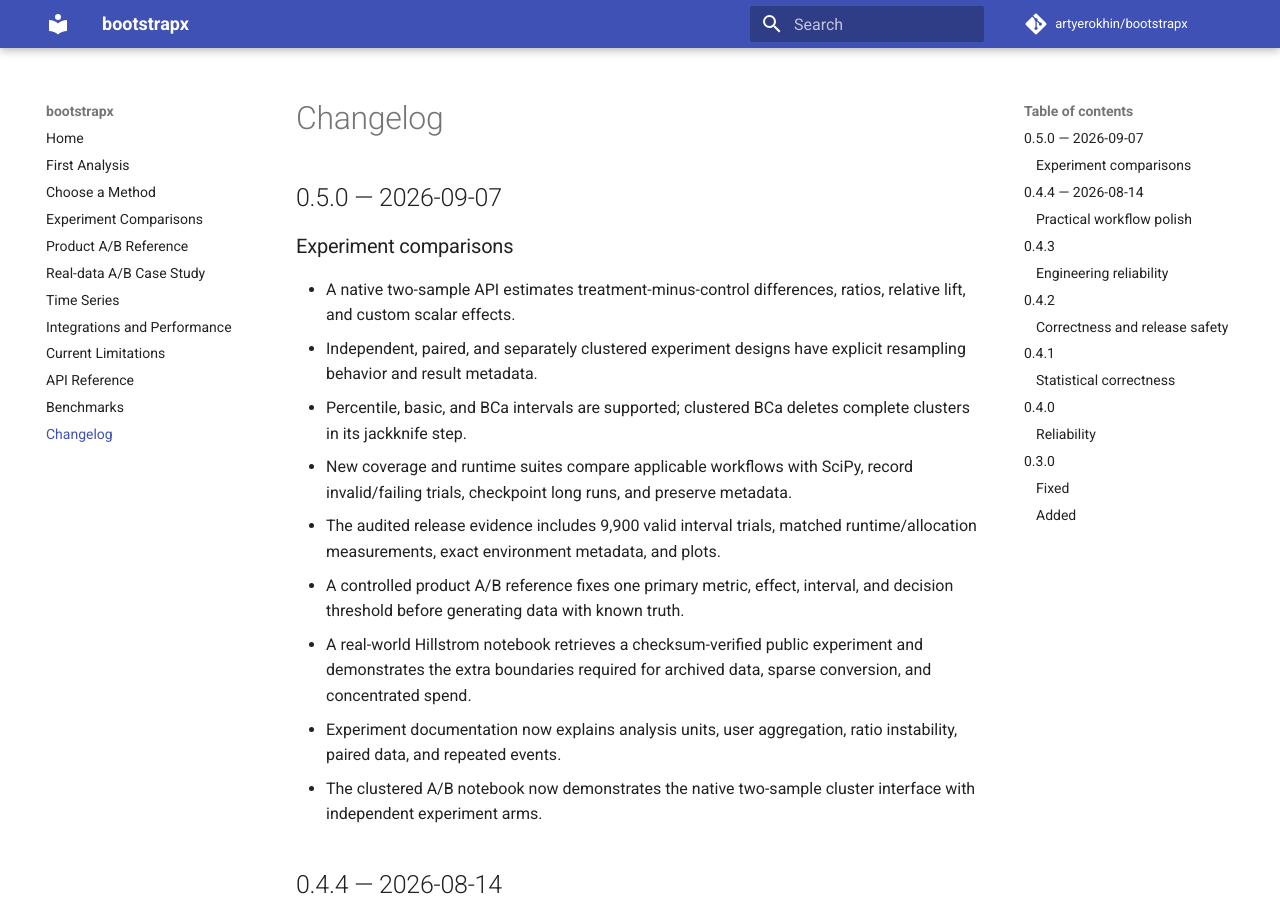
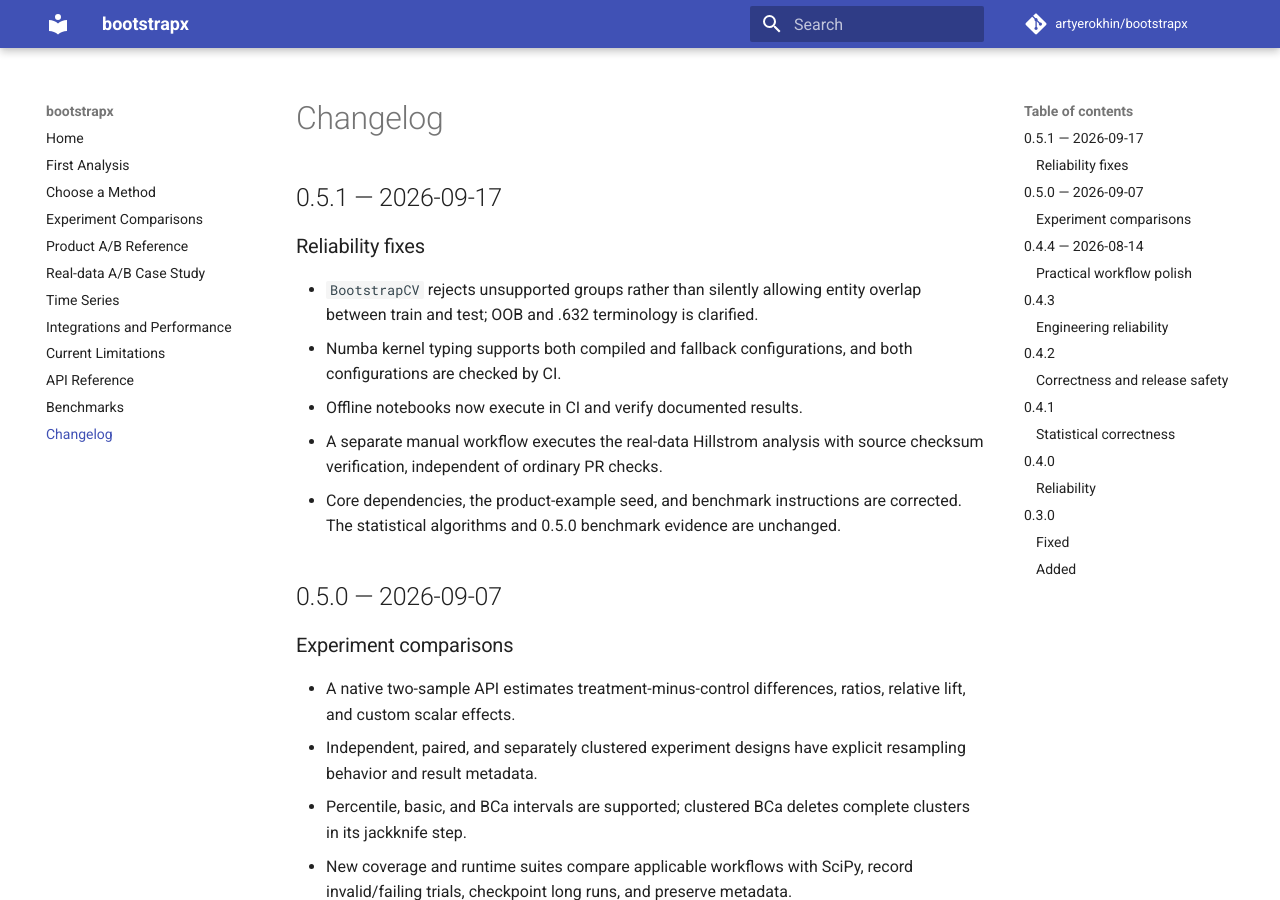
Before and after one commit to artyerokhin/bootstrapx, an MkDocs documentation site: the page built from docs/changelog.md, in a window 1280 px wide and 900 px high. Built offline with MkDocs 1.6.1 and Material for MkDocs 9.7.7, drawn with Linux system fonts in a browser that asks for light colours; comment, search, counter and statistics services are not loaded.

Commit message:
fix: harden optional typing and validation for 0.5.1

```diff
--- a/docs/changelog.md
+++ b/docs/changelog.md
@@ -1,4 +1,19 @@
 # Changelog
+
+## 0.5.1 — 2026-09-17
+
+### Reliability fixes
+
+- `BootstrapCV` rejects unsupported groups rather than silently allowing
+  entity overlap between train and test; OOB and .632 terminology is clarified.
+- Numba kernel typing supports both compiled and fallback configurations,
+  and both configurations are checked by CI.
+- Offline notebooks now execute in CI and verify documented results.
+- A separate manual workflow executes the real-data Hillstrom analysis with
+  source checksum verification, independent of ordinary PR checks.
+- Core dependencies, the product-example seed, and benchmark instructions
+  are corrected. The statistical algorithms and 0.5.0 benchmark evidence
+  are unchanged.
 
 ## 0.5.0 — 2026-09-07
 
--- a/src/bootstrapx/__init__.py
+++ b/src/bootstrapx/__init__.py
@@ -35,7 +35,7 @@ except ImportError:
 try:
     __version__ = version("bootstrapx-lib")
 except PackageNotFoundError:
-    __version__ = "0.5.0"
+    __version__ = "0.5.1"
 
 __all__ = [
     "bootstrap",
```
Also changed, not shown: CHANGELOG.md (+23 -0 lines), CONTRIBUTING.md (+23 -0 lines), README.md (+2 -2 lines), docs/ab-testing.md (+6 -0 lines), docs/benchmarks.md (+2 -2 lines), docs/integrations.md (+10 -0 lines), docs/limitations.md (+7 -0 lines), docs/product-ab.md (+1 -1 lines), pyproject.toml (+1 -6 lines), 9 other files.
